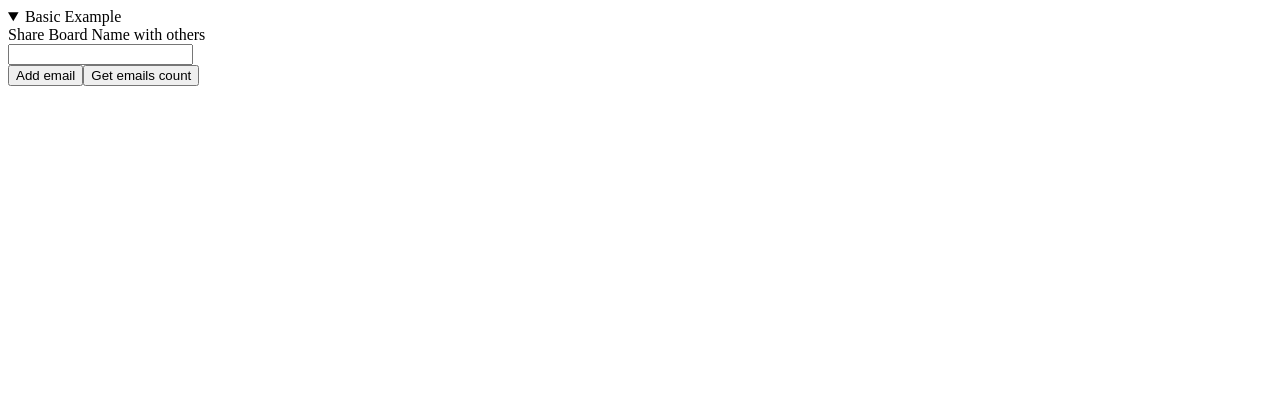
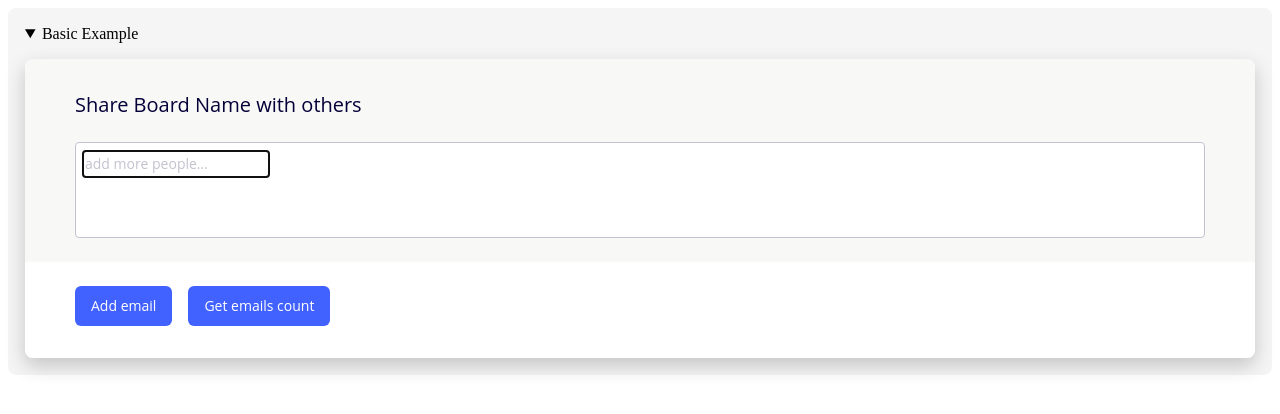
Before and after one commit to mvcds/emails-input, a plain HTML site: page index.html in a window 1280 px wide. Drawn offline with Linux system fonts and the light colour scheme.

Commit message:
mimic the figma style

```diff
--- /dev/null
+++ b/emails-input.css
@@ -0,0 +1,89 @@
+.emails-input {
+  display: flex;
+  box-shadow: 0px 8px 20px rgba(0, 0, 0, 0.2);
+  border-radius: 8px;
+  flex-direction: column;
+}
+
+.emails-input__content {
+  background: #F8F8F7;
+  border-radius: 8px 8px 0px 0px;
+  padding: 32px 50px 24px;
+}
+
+.emails-input__footer {
+  background: #FFFFFF;
+  border-radius: 0px 0px 8px 8px;
+  padding: 24px 50px 32px;
+}
+
+.emails-input__title {
+  font-family: Open Sans;
+  font-style: normal;
+  font-weight: normal;
+  font-size: 20px;
+  line-height: 27px;
+  /* identical to box height */
+
+  color: #050038;
+
+  margin-bottom: 24px;
+}
+
+.emails-input__editor {
+  background: #FFFFFF;
+  border: 1px solid #C3C2CF;
+  box-sizing: border-box;
+  border-radius: 4px;
+  min-height: 96px;
+  padding: 8px 7px;
+}
+
+.emails-input__email {
+  font-family: Open Sans;
+  font-style: normal;
+  font-weight: normal;
+  font-size: 14px;
+  line-height: 24px;
+
+  color: #C3C2CF;
+  border: none;
+}
+
+.emails-input__email::placeholder { /* Chrome, Firefox, Opera, Safari 10.1+ */
+  color: #C3C2CF;
+  opacity: 1; /* Firefox */
+}
+
+.emails-input__email:-ms-input-placeholder { /* Internet Explorer 10-11 */
+  color: #C3C2CF;
+}
+
+.emails-input__email::-ms-input-placeholder { /* Microsoft Edge */
+  color: #C3C2CF;
+}
+
+.emails-input__footer-button {
+  background: #4262FF;
+  border-radius: 6px;
+  font-family: Open Sans;
+  font-style: normal;
+  font-weight: normal;
+  font-size: 14px;
+  line-height: 24px;
+
+  text-align: center;
+
+  color: #FFFFFF;
+  padding: 8px 16px;
+  border: none;
+  cursor: pointer;
+}
+
+.emails-input__footer-button:hover {
+  background: rgba(66, 98, 255, 0.8);
+}
+
+.emails-input__footer-button + .emails-input__footer-button {
+  margin-left: 16px;
+}
--- a/emails-input.js
+++ b/emails-input.js
@@ -27,6 +27,9 @@ function createContent() {
 
   input.className = 'emails-input__email';
   input.type = 'email';
+  input.tabIndex = 0;
+  input.autofocus = true;
+  input.placeholder = 'add more people…';
 
   return content;
 }
@@ -43,9 +46,11 @@ function createFooter() {
 
   addEmail.innerHTML = 'Add email';
   addEmail.type = 'button';
+  addEmail.className = 'emails-input__footer-button';
 
   getEmailsCount.innerHTML = 'Get emails count';
   getEmailsCount.type = 'button';
+  getEmailsCount.className = 'emails-input__footer-button';
 
   return footer;
 }
--- a/index.html
+++ b/index.html
@@ -4,9 +4,21 @@
 	<meta charset="utf-8">
 	<meta http-equiv="X-UA-Compatible" content="IE=edge">
 	<meta name="viewport" content="width=device-width, initial-scale=1">
-	<title></title>
-	<link rel="stylesheet" href="">
+	<title>Emails Input - Example Page</title>
+	<link rel="stylesheet" href="./emails-input.css">
   <script src="./emails-input.js"></script>
+  <style>
+    details {
+      background-color: whitesmoke;
+      padding: 16px;
+      border: 1px solid whitesmoke;
+      border-radius: 8px;
+    }
+
+    .emails-input {
+      margin-top: 16px;
+    }
+  </style>
 </head>
 <body>
 	<details open>
```
Also changed, not shown: README.md.
